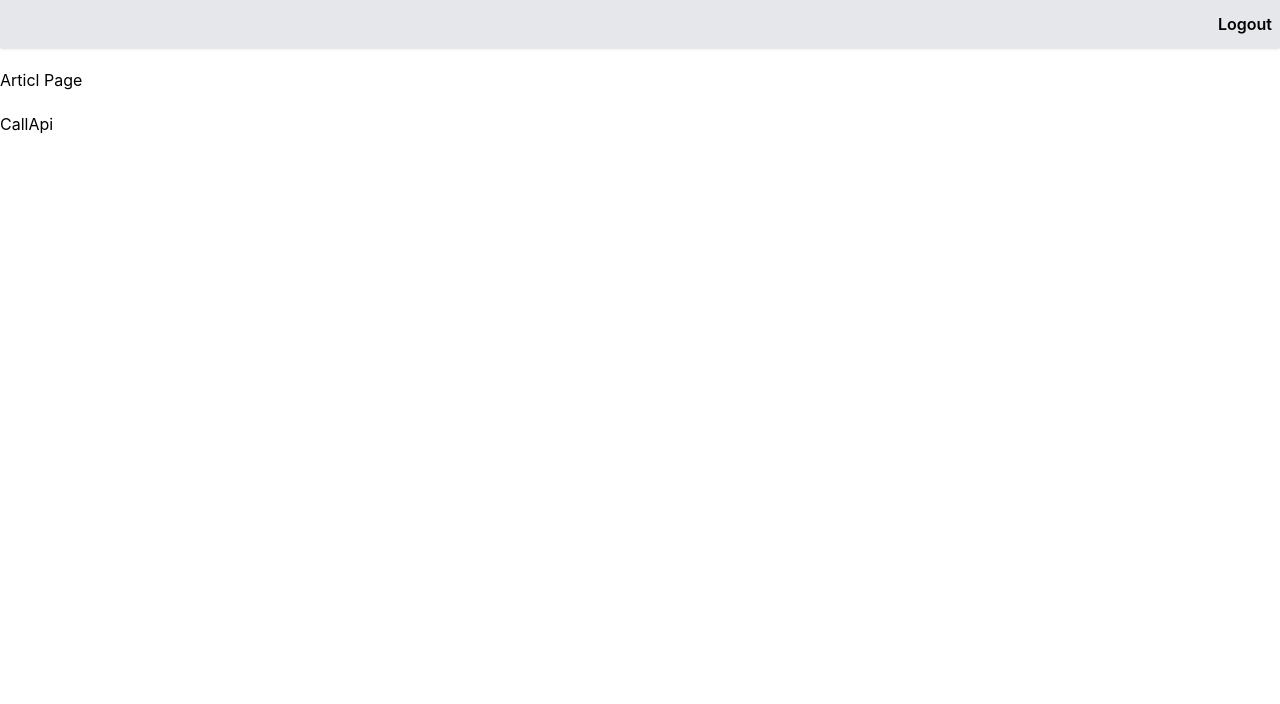
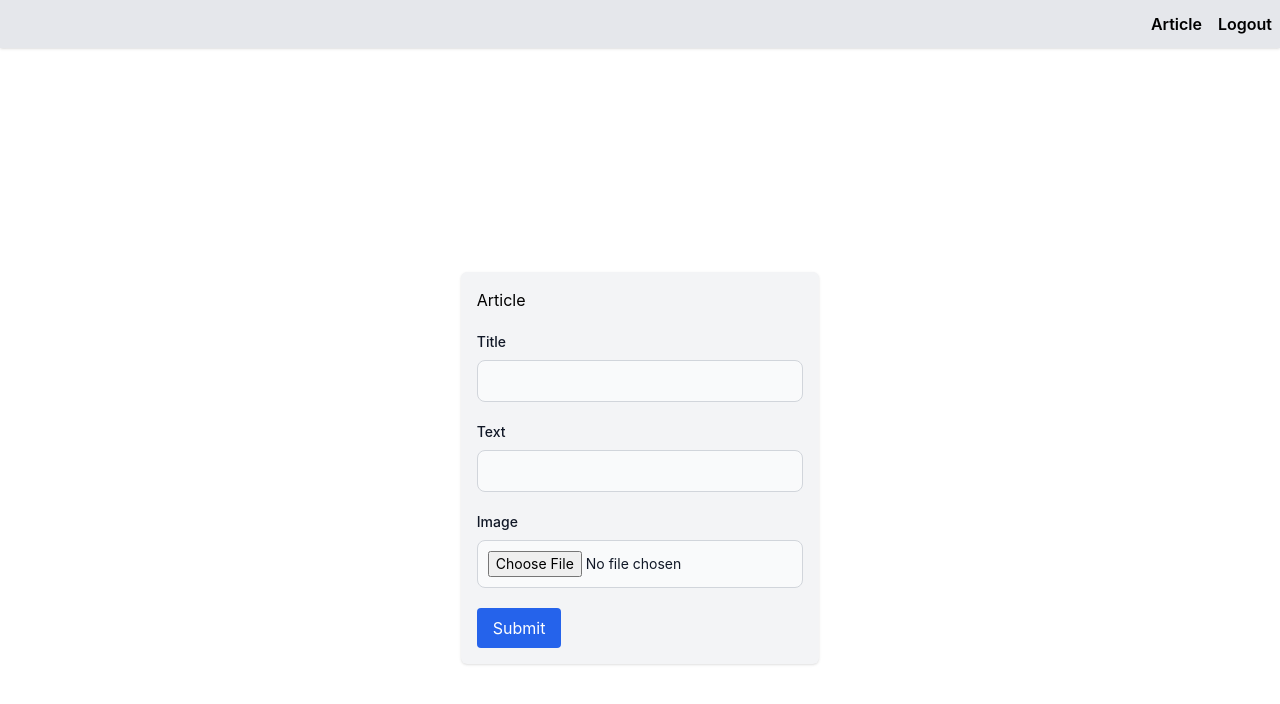
Before and after one commit to shohan-ch/ts-qr-scanner-v2, a React (Create React App) app: page /article in a window 1280 px wide. Shown: the top 704 px of the page. Built offline with nearby package versions, Linux system fonts and the light colour scheme; sample sign-in values are in the browser's storage.

Commit message:
feat: form module different method added

```diff
--- a/src/api/useApi.ts
+++ b/src/api/useApi.ts
@@ -20,6 +20,15 @@ const useApi = () => {
   async function postRequest(url: string, payload: any, config = {}) {
     try {
       let response = await axios.post(url, payload, config);
+      return { data: response.data, error: null };
+    } catch (err: any) {
+      let errResponse = err.response.data;
+      return { data: null, error: errResponse };
+    }
+  }
+  async function postFormRequest(url: string, payload: any, config = {}) {
+    try {
+      let response = await axios.postForm(url, payload, config);
       return { data: response.data, error: null };
     } catch (err: any) {
       let errResponse = err.response.data;
@@ -59,7 +68,13 @@ const useApi = () => {
   //   return (await axios.delete(url)).data;
   // }
 
-  return { getRequest, postRequest, patchRequest, deleteRequest };
+  return {
+    getRequest,
+    postRequest,
+    postFormRequest,
+    patchRequest,
+    deleteRequest,
+  };
 };
 
 export default useApi;
--- a/src/components/Layout/TopNav.tsx
+++ b/src/components/Layout/TopNav.tsx
@@ -14,18 +14,12 @@ const TopNav = (props: Props) => {
     <>
       <div className="w-full h-12 px-2 py-3 mb-5 text-black bg-gray-200 shadow">
         <div className="mx-auto ml-auto max-w-7xl">
-          {(authStorage.get() && (
-            <button
-              className="text-base font-semibold float-end"
-              onClick={handleLogout}
-            >
-              Logout
-            </button>
-          )) || (
-            <Link to="/login" className="text-base font-semibold float-end">
-              Login
-            </Link>
-          )}
+          <div className="flex text-base font-semibold gap-x-4 float-end">
+            <Link to={"/article"}>Article</Link>
+            {(authStorage.get() && (
+              <button onClick={handleLogout}>Logout</button>
+            )) || <Link to="/login">Login</Link>}
+          </div>
         </div>
       </div>
     </>
--- a/src/pages/Article.tsx
+++ b/src/pages/Article.tsx
@@ -1,41 +1,106 @@
 import useApi from "api/useApi";
-import axios from "axios";
 import authStorage from "helpers/AuthStorage";
+import React, { createRef } from "react";
+import { Link, redirect, useNavigate } from "react-router-dom";
+import BaseInput from "utils/Forms/BaseInput";
+import FormModule from "utils/Forms/FormModule";
 
 const Article = () => {
   const api = useApi();
-  const handleApi = async () => {
-    const response =
-      // await axios
-      //   .get("http://localhost:3000/api/v1/auth/auth-user", {
-      //     withCredentials: true,
-      //     headers: {
-      //       Authorization: "Bearer " + authStorage.get(),
-      //     },
-      //   })
+  const [formData, setFormData] = React.useState<any>({});
+  const [errMessage, setErrMessage] = React.useState<any>({});
+  const submitRef: any = createRef();
+  const handleInputChange = (e: React.ChangeEvent<HTMLInputElement>) => {
+    const { name, value } = e.target;
+    setFormData({ ...formData, [name]: value });
+  };
 
-      await axios
-        .get("http://localhost:3000/api/v1/auth/auth-user")
-        .catch((err) => {
-          console.log(err.response.data.msg);
-        });
-    console.log(response, "response");
+  const handleFileChange = (e: React.ChangeEvent<HTMLInputElement>) => {
+    const { files } = e.target;
+    files && setFormData({ ...formData, image: files[0] });
+  };
 
-    // const { data, error } = await api.getRequest("/auth/auth-user");
+  const handleSubmit = async () => {
+    let response = await submitRef.current.handleSubmit();
+    if (response) {
+      const { data } = response;
+      if (data) {
+        setErrMessage({});
+        console.log(data);
+      } else {
+        setErrMessage(response);
+      }
+    }
+  };
 
-    // if (data) {
-    //   console.log(data);
-    // } else {
-    //   console.log(error);
-    // }
-  };
   return (
     <>
-      Articl Page
-      <button onClick={handleApi} className="block mt-5" type="button">
-        CallApi
-      </button>
-      {/* <Stepper components={stepperComponents} /> */}
+      <div>
+        <FormModule
+          ref={submitRef}
+          apiEndPoint={{ method: "postRequest", url: "/posts" }}
+          // apiEndPoint={"/posts"}
+          formData={formData}
+          validationRule={{
+            title: "required",
+            text: "required",
+            image: "required",
+          }}
+        />
+
+        <div className="flex items-center h-screen wrapper">
+          <div className="space-y-5 p-4 bg-gray-100 w-[100vw] md:w-[60vw] xl:w-[28vw] mx-auto rounded-md shadow h-auto">
+            <h2 className="">Article</h2>
+            <BaseInput
+              name="title"
+              type="text"
+              label="Title"
+              value={formData.title}
+              handleChange={handleInputChange}
+              style={`${
+                errMessage.title && "focus:border-red-400 border-red-400"
+              }`}
+            />
+            {errMessage.title && (
+              <p className="!mt-0 text-red-500 ">{errMessage.title}</p>
+            )}
+            <BaseInput
+              label="Text"
+              name="text"
+              handleChange={handleInputChange}
+              value={formData.text}
+              style={`${
+                errMessage.text && "focus:border-red-400 border-red-400"
+              }`}
+            />
+            {errMessage.text && (
+              <p className="!mt-0 text-red-500 ">{errMessage.text}</p>
+            )}
+
+            <BaseInput
+              label="Image"
+              type="file"
+              name="image"
+              handleChange={handleFileChange}
+              style={`${
+                errMessage.image && "focus:border-red-400 border-red-400"
+              }`}
+            />
+            {errMessage.image && (
+              <p className="!mt-0 text-red-500 ">{errMessage.image}</p>
+            )}
+
+            <div className="flex items-center justify-between">
+              <button
+                className="p-2 px-4 text-white bg-blue-600 rounded"
+                onClick={handleSubmit}
+              >
+                Submit
+              </button>
+            </div>
+          </div>
+        </div>
+      </div>
     </>
   );
 };
--- a/src/utils/Forms/FormModule.tsx
+++ b/src/utils/Forms/FormModule.tsx
@@ -9,16 +9,27 @@ import React, {
 import { useNavigate, useSearchParams } from "react-router-dom";
 import AlertBar from "utils/Ui/AlertBar";
 
+type ApiMethod =
+  | "getRequest"
+  | "postRequest"
+  | "postFormRequest"
+  | "patchRequest"
+  | "deleteRequest";
+
+type ApiType = {
+  method: ApiMethod;
+  url: string;
+};
+
 type Props = {
   formData: object;
-  apiEndPoint: object | string;
+  apiEndPoint: string | ApiType;
   validationRule: object;
   redirectRoute?: string;
 };
 const FormModule = (props: Props, ref: any) => {
   const { formData, apiEndPoint, validationRule, redirectRoute } = props;
   const api = useApi();
-  const [errMessage, setErrMessage] = useState<any>({});
   const [isOpen, setIsOpen] = useState(false);
   const [allertMessage, setAllertMessage] = useState("");
   const [allertType, setAllertType] = useState("error");
@@ -38,23 +49,42 @@ const FormModule = (props: Props, ref: any) => {
 
   const validationOfBase = () => {
     let isValidate = ValidationBase(formData, validationRule);
-    setErrMessage(isValidate);
     if (isValidate === true) {
       return true;
     } else {
       return isValidate;
-      //   return errMessage;
     }
+  };
+
+  const apiOptions = () => {
+    let method: ApiMethod;
+    let url: string;
+
+    if (typeof apiEndPoint === "string") {
+      method = "getRequest"; // Default method if endpoint is a string
+      url = apiEndPoint;
+    } else {
+      method = apiEndPoint.method; // Asserting the type
+      url = apiEndPoint.url;
+    }
+
+    return {
+      method,
+      url,
+    };
   };
 
   const handleSubmit = async () => {
     let isValidationSuccess = validationOfBase();
     if (isValidationSuccess === true) {
       // Api call
-      const { data: responseData, error } = await api.postRequest(
-        `${apiEndPoint}`,
-        formData
+
+      const { url, method } = apiOptions();
+      const { data: responseData, error } = await api[method](
+        url,
+        formData || {}
       );
+
       if (error) {
         const { data: errorResponse } = error;
         setAllertMessage(
@@ -78,7 +108,6 @@ const FormModule = (props: Props, ref: any) => {
       }
     } else {
       return isValidationSuccess;
-      //   return errMessage;
     }
   };
 
```
